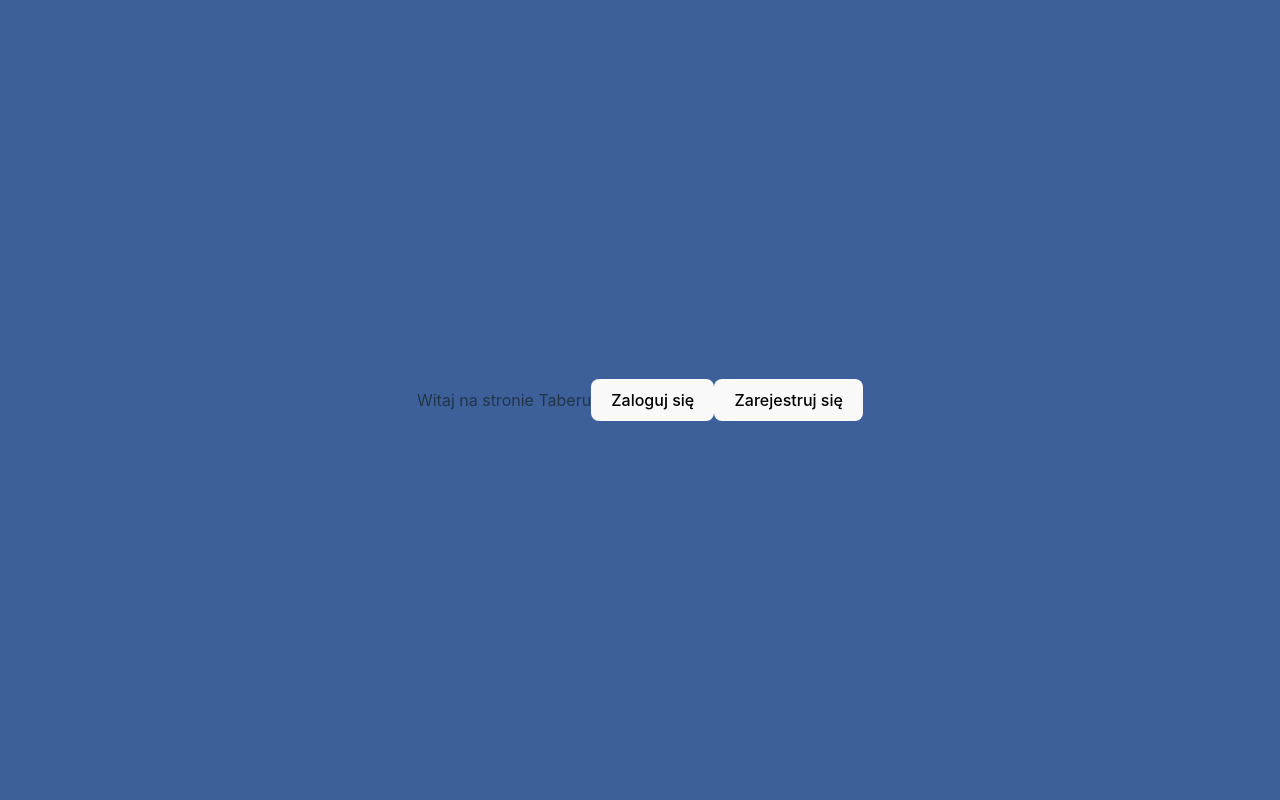
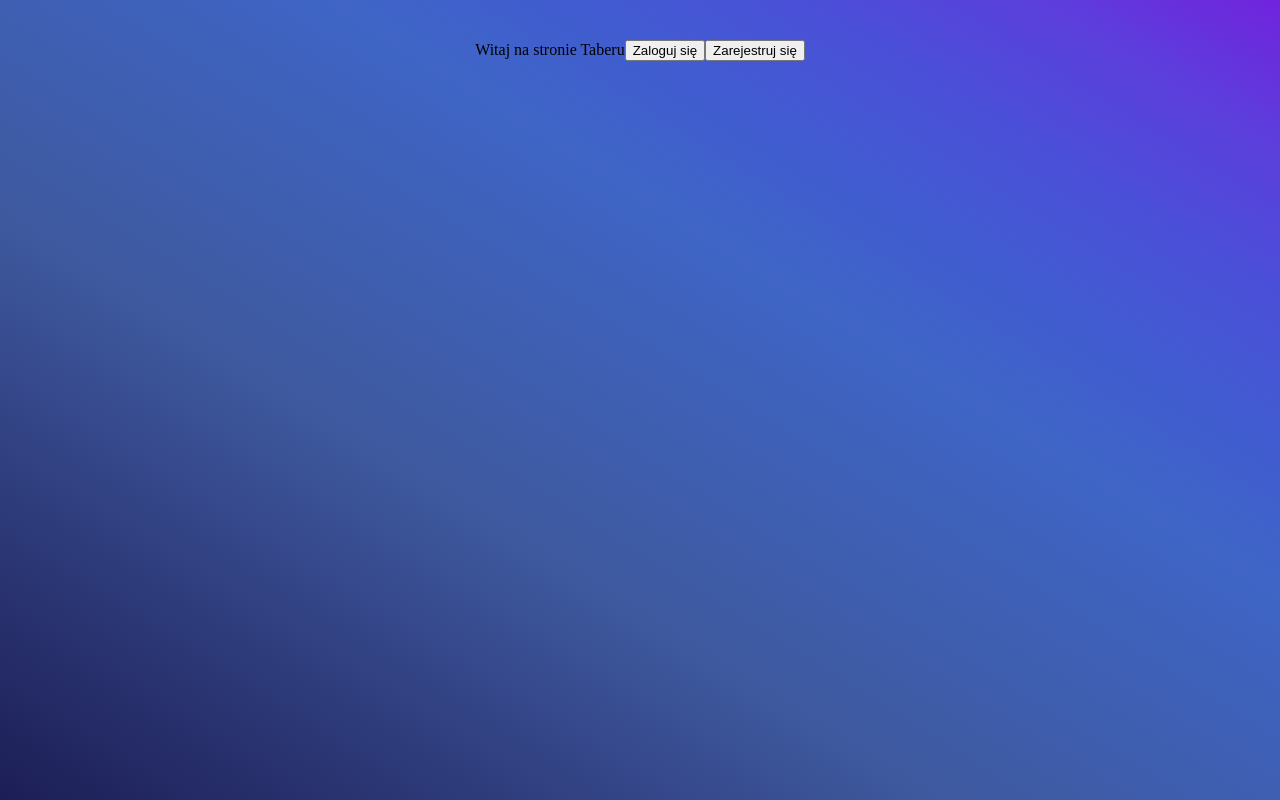
Before and after one commit to NataliaKwatek/Taberu, a React (Vite) app: page / in a window 1280 px wide. Built offline with nearby package versions, Linux system fonts and the light colour scheme; no server answers.

Commit message:
reset css

```diff
--- a/src/index.css
+++ b/src/index.css
@@ -1,69 +1,6 @@
-:root {
-  font-family: Inter, system-ui, Avenir, Helvetica, Arial, sans-serif;
-  line-height: 1.5;
-  font-weight: 400;
-
-  color-scheme: light dark;
-  color: rgba(255, 255, 255, 0.87);
-  background-color: #242424;
-
-  font-synthesis: none;
-  text-rendering: optimizeLegibility;
-  -webkit-font-smoothing: antialiased;
-  -moz-osx-font-smoothing: grayscale;
-  -webkit-text-size-adjust: 100%;
+body {
+  background-image: linear-gradient(to right top, #1c1e56, #252c67, #2d3a79, #36498c, #3e599e, #3e5dac, #3e61b9, #3f65c7, #415bd1, #4b4fd8, #5c3edc, #7123dd);
+  background-repeat: no-repeat;
+  background-attachment: fixed;
+  background-size: cover;
 }
-
-a {
-  font-weight: 500;
-  color: #646cff;
-  text-decoration: inherit;
-}
-a:hover {
-  color: #535bf2;
-}
-
-body {
-  margin: 0;
-  display: flex;
-  place-items: center;
-  min-width: 320px;
-  min-height: 100vh;
-}
-
-h1 {
-  font-size: 3.2em;
-  line-height: 1.1;
-}
-
-button {
-  border-radius: 8px;
-  border: 1px solid transparent;
-  padding: 0.6em 1.2em;
-  font-size: 1em;
-  font-weight: 500;
-  font-family: inherit;
-  background-color: #1a1a1a;
-  cursor: pointer;
-  transition: border-color 0.25s;
-}
-button:hover {
-  border-color: #646cff;
-}
-button:focus,
-button:focus-visible {
-  outline: 4px auto -webkit-focus-ring-color;
-}
-
-@media (prefers-color-scheme: light) {
-  :root {
-    color: #213547;
-    background-color: #ffffff;
-  }
-  a:hover {
-    color: #747bff;
-  }
-  button {
-    background-color: #f9f9f9;
-  }
-}
```
